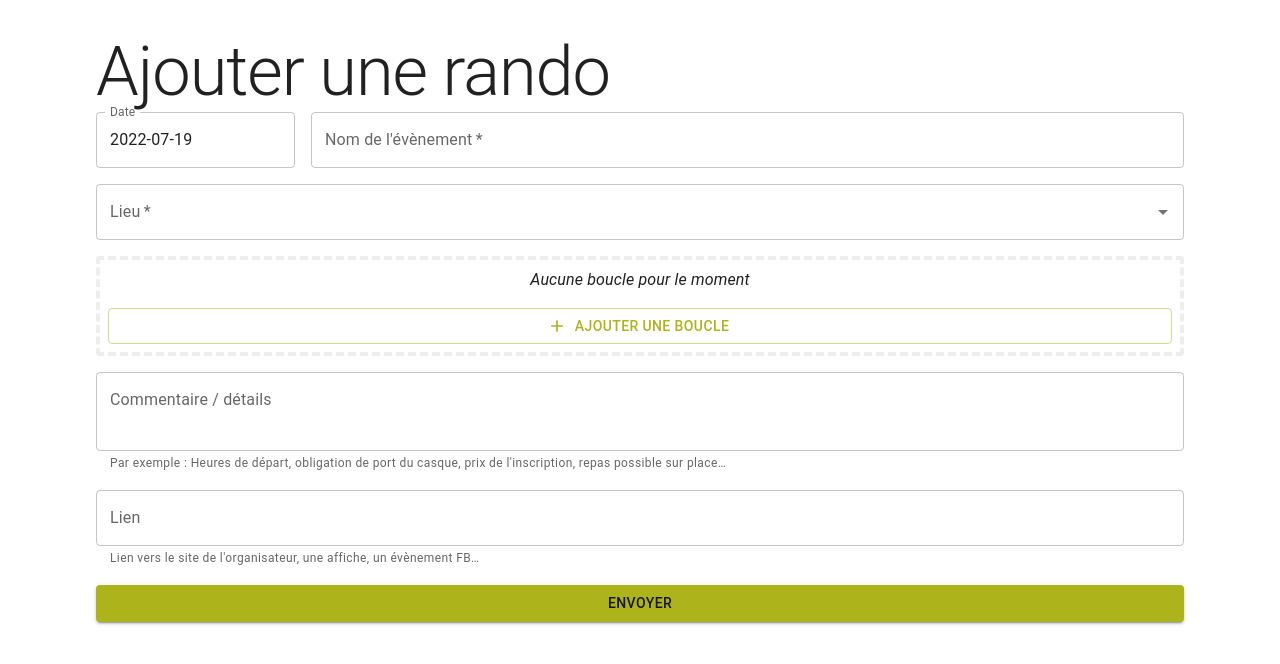
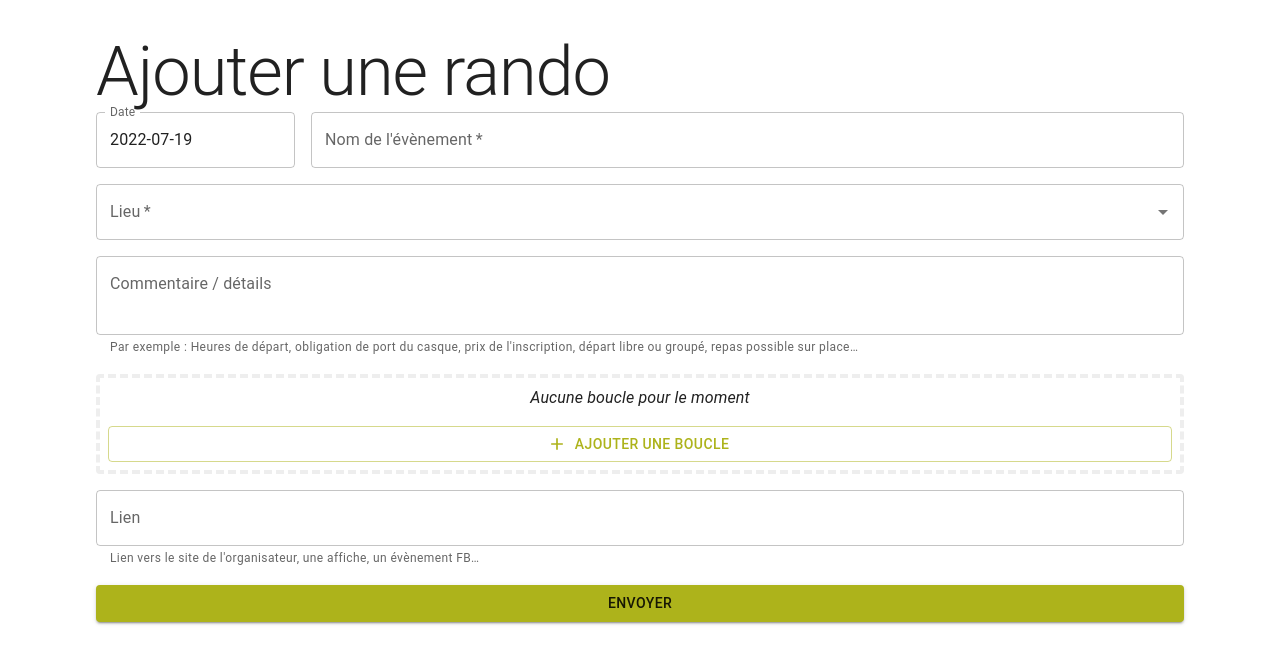
Before and after one commit to mabhub/so-vtt, a React (Vite) app: page / in a window 1280 px wide. Shown: the top 664 px of the page. Built offline with nearby package versions, Linux system fonts and the light colour scheme.

Commit message:
Move comment field up

```diff
--- a/src/App.jsx
+++ b/src/App.jsx
@@ -78,6 +78,22 @@ const App = () => {
               required
             />
 
+            <CTextField
+              label="Commentaire / détails"
+              name="comment"
+              helperText={(
+                <>
+                  Par exemple :{' '}
+                  Heures de départ, obligation de port du casque,{' '}
+                  prix de l'inscription, départ libre ou groupé, repas possible sur place…
+                </>
+              )}
+              control={control}
+              rows={2}
+              multiline
+              fullWidth
+            />
+
             <Paper
               sx={{ border: '4px dashed #eee', p: 1 }}
               elevation={0}
@@ -153,22 +169,6 @@ const App = () => {
             </Paper>
 
             <CTextField
-              label="Commentaire / détails"
-              name="comment"
-              helperText={(
-                <>
-                  Par exemple :{' '}
-                  Heures de départ, obligation de port du casque,{' '}
-                  prix de l'inscription, repas possible sur place…
-                </>
-              )}
-              control={control}
-              rows={2}
-              multiline
-              fullWidth
-            />
-
-            <CTextField
               label="Lien"
               name="link"
               placeholder="https://…"
--- a/src/components/CSearchAddress.jsx
+++ b/src/components/CSearchAddress.jsx
@@ -53,7 +53,7 @@ const CSearchAddress = (({ name, control, rules, ...props }) => {
           id={`${name}-id`}
           onChange={(event, value) => field.onChange(value)}
           isOptionEqualToValue={(option, value) => option.label === value.label}
-          getOptionLabel={option => option.label}
+          getOptionLabel={({ label }) => label}
           getOptionDisabled={({ disabled }) => disabled}
           filterOptions={option => option}
           options={options}
```
